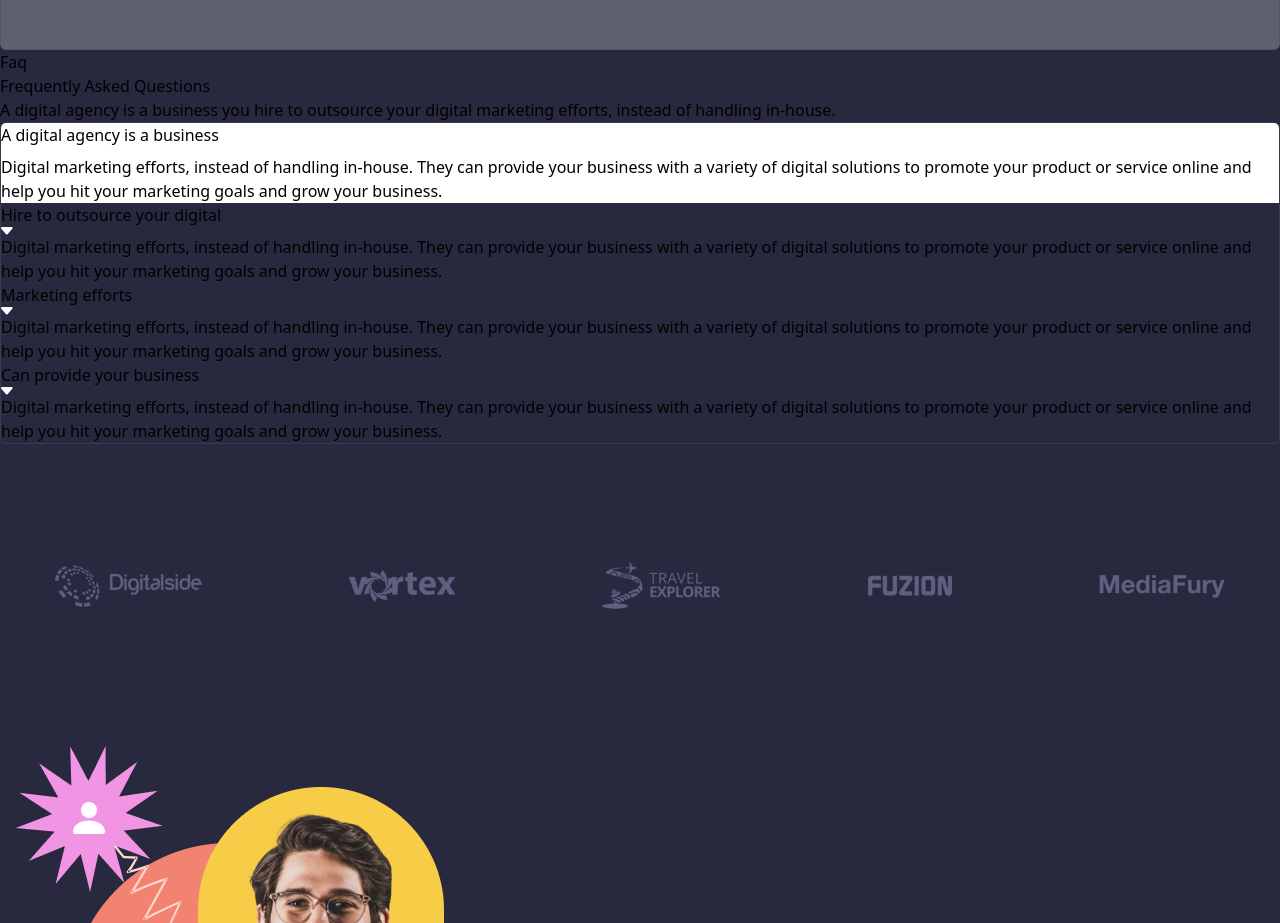
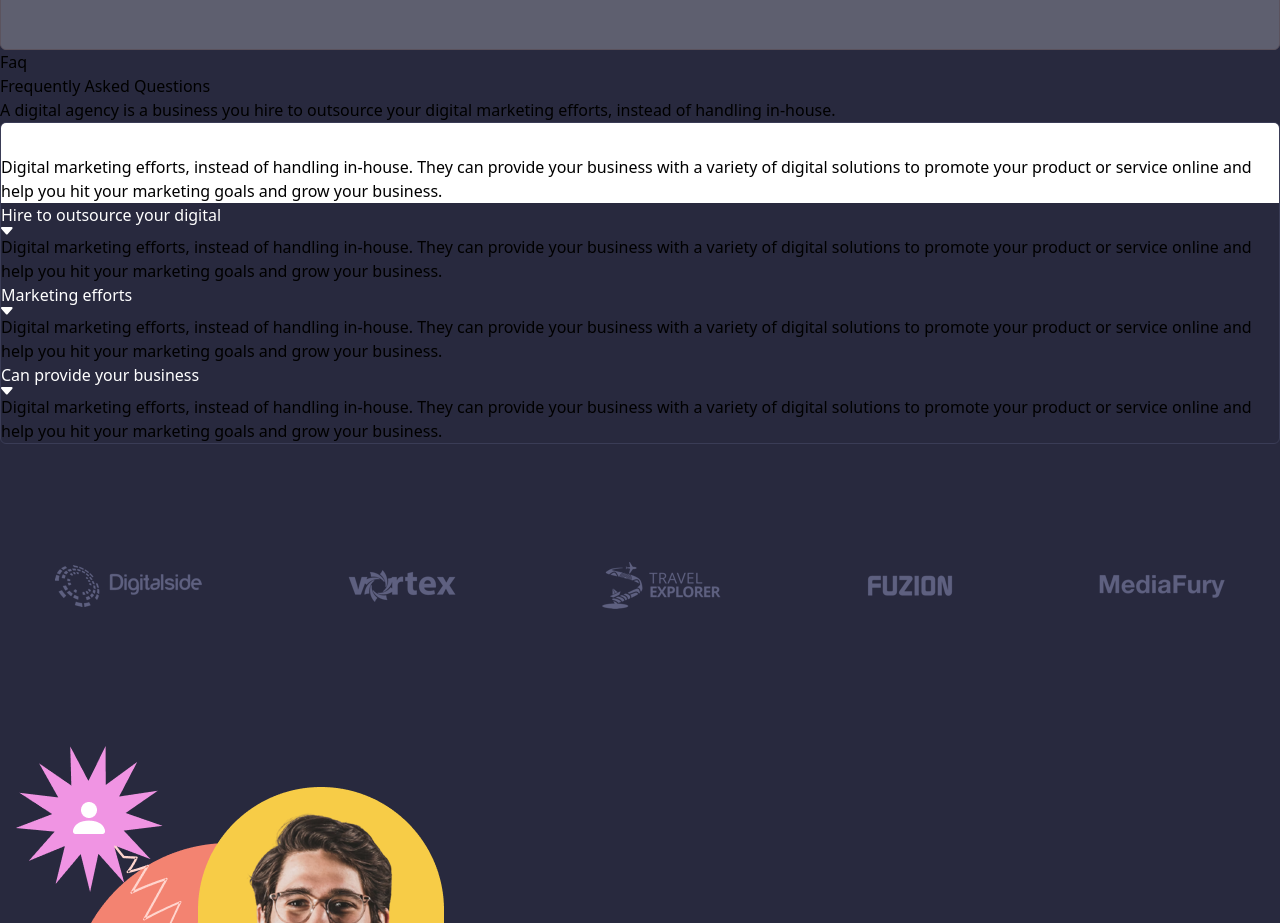
Before and after one commit to leysonn/portfolio-with-typescript, a React (Vite) app: page /portfolio-with-typescript/about in a window 1280 px wide. Shown: the part 4140-5063 px from the top of the page. Built offline with nearby package versions, Linux system fonts and the light colour scheme.

Commit message:
Добавлена белая тема

```diff
--- a/src/components/Faq/Faq.module.scss
+++ b/src/components/Faq/Faq.module.scss
@@ -1,7 +1,15 @@
 .faq {
-    @apply border border-solid border-primary-gray rounded-md overflow-hidden;
+    @apply border border-solid rounded-md overflow-hidden;
 
     & > :last-child {
         @apply border-none;
     }
 }
+
+.light {
+    @apply border-orange-dark;
+}
+
+.dark {
+    @apply border-primary-gray;
+}
--- a/src/components/Faq/Faq.tsx
+++ b/src/components/Faq/Faq.tsx
@@ -3,13 +3,17 @@ import { faqList } from './faqList';
 import styles from './Faq.module.scss';
 import FaqItem from './FaqItem/FaqItem';
 
-function Faq() {
+type FaqProps = {
+    theme?: 'light' | 'dark';
+}
+
+function Faq({ theme = 'dark' }: FaqProps) {
     const [currentQuestion, setCurrentQuestion] = useState(0);
 
     const toggleIsExpanded = useCallback((index: number) => setCurrentQuestion(currentQuestion => (currentQuestion === index ? NaN : index)), []);
 
     return (
-        <article className={styles.faq}>
+        <article className={styles.faq + ' ' + styles[theme]}>
             {faqList.map((question, index) => (
                 <FaqItem
                     key={index}
@@ -17,6 +21,7 @@ function Faq() {
                     description={question.description}
                     isExpanded={currentQuestion === index}
                     toggleIsExpanded={() => toggleIsExpanded(index)}
+                    theme={theme}
                 />
             ))}
         </article>
--- a/src/components/Faq/FaqItem/FaqItem.module.scss
+++ b/src/components/Faq/FaqItem/FaqItem.module.scss
@@ -2,7 +2,7 @@
 @import '../../../styles/widths';
 
 .faq-item {
-    @apply transition-colors delay-75 duration-300 border-b border-solid border-primary-gray;
+    @apply transition-colors delay-75 duration-300 border-b border-solid;
 
     .faq-item-content {
         @apply flex items-center justify-between h-28 cursor-pointer sm:px-10 py-10 px-7 select-none;
@@ -16,7 +16,7 @@
         }
 
         .title {
-            @apply text-light sm:w-auto w-56.5 transition-colors delay-75 duration-300 sm:ml-2;
+            @apply sm:w-auto w-56.5 transition-colors delay-75 duration-300 sm:ml-2;
             @include h4;
         }
     }
@@ -48,3 +48,19 @@
         @apply md:h-40 sm:h-60 h-74;
     }
 }
+
+.light {
+    @apply border-orange-dark;
+
+    .title {
+        @apply text-dark;
+    }
+}
+
+.dark {
+    @apply border-primary-gray;
+
+    .title {
+        @apply text-light;
+    }
+}
--- a/src/components/Faq/FaqItem/FaqItem.tsx
+++ b/src/components/Faq/FaqItem/FaqItem.tsx
@@ -6,11 +6,12 @@ type FaqItemProps = {
     description: string;
     isExpanded: boolean;
     toggleIsExpanded: () => void;
+    theme: 'light' | 'dark';
 };
 
-function FaqItem({ title, description, isExpanded, toggleIsExpanded }: FaqItemProps) {
+function FaqItem({ title, description, isExpanded, toggleIsExpanded, theme }: FaqItemProps) {
     return (
-        <section className={styles.faqItem + (isExpanded ? ' ' + styles.expanded : '')}>
+        <section className={styles[theme] + ' ' + styles.faqItem + (isExpanded ? ' ' + styles.expanded : '')}>
             <div className={styles.faqItemContent} onClick={toggleIsExpanded}>
                 <h3 className={styles.title}>{title}</h3>
                 <div className={styles.iconContainer}>
```
